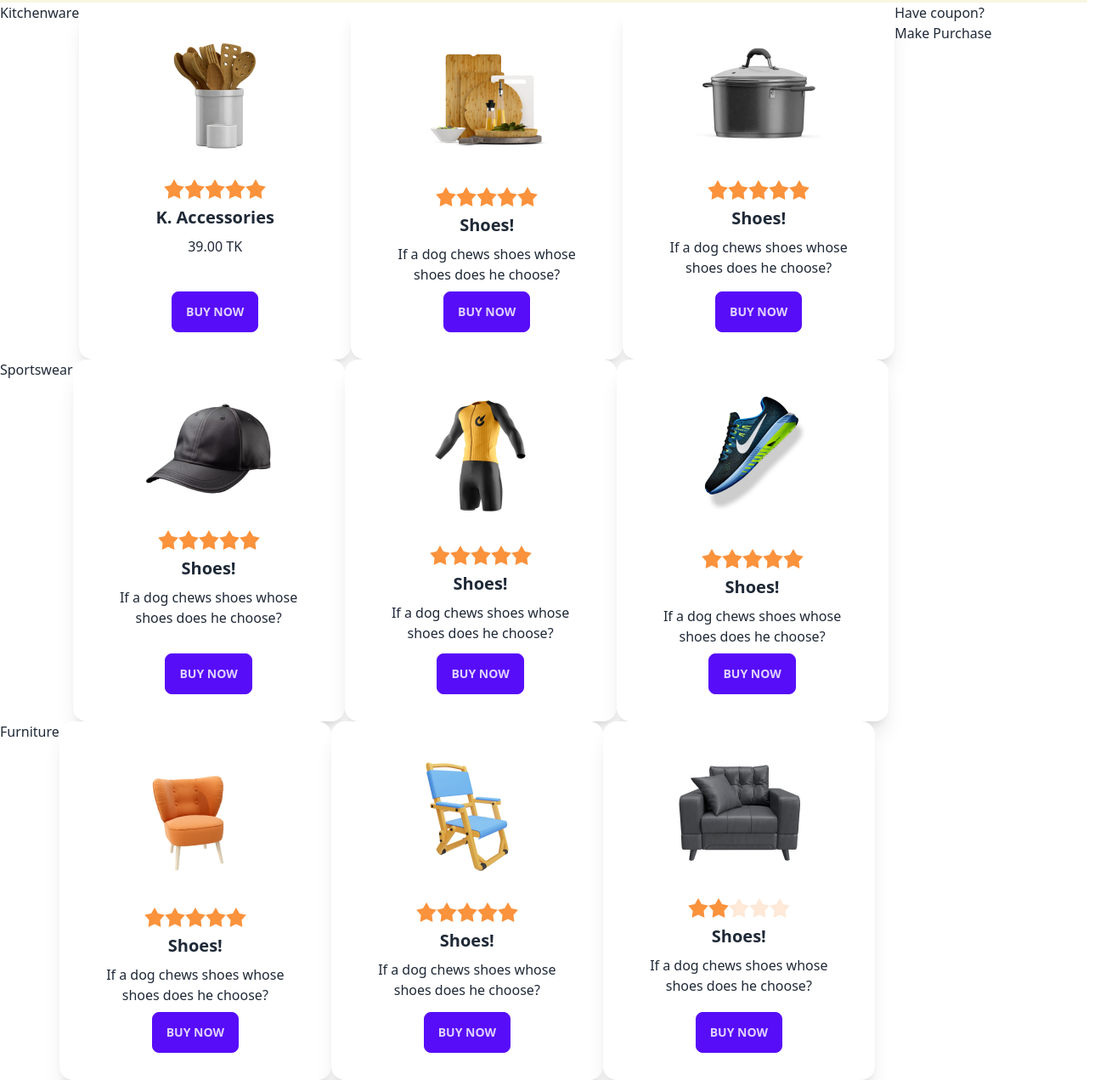
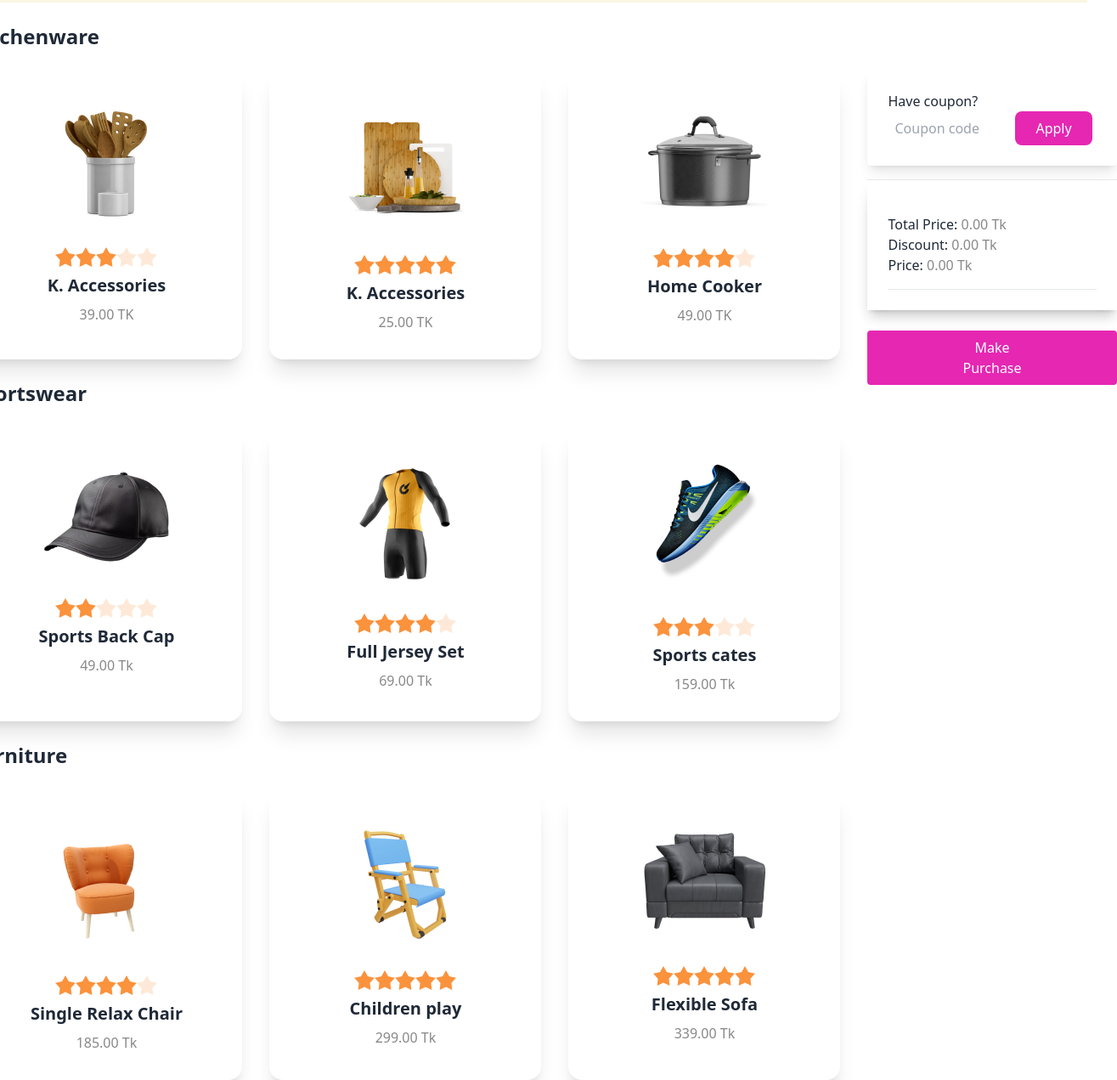
Before and after one commit to smhabib99-99/e-commerce-site, a plain HTML site: page index.html in a window 1280 px wide. Shown: the part 409-1680 px from the top of the page at 85% size, 1315 px wide, since content can reach past the window. Drawn offline with nearby package versions, Linux system fonts and the light colour scheme.

Commit message:
html and css part added

```diff
--- a/index.html
+++ b/index.html
@@ -4,22 +4,36 @@
 <head>
     <meta charset="UTF-8">
     <meta name="viewport" content="width=device-width, initial-scale=1.0">
+    <title>Document</title>
     <script src="https://cdn.tailwindcss.com"></script>
     <link href="https://cdn.jsdelivr.net/npm/daisyui@3.5.1/dist/full.css" rel="stylesheet" type="text/css" />
-    <title>Document</title>
+    <script>
+        tailwind.config = {
+          theme: {
+            extend: {
+              colors: {
+                'primary-color': '#E527B2;',
+                'secondary-color': '#11111180',
+              }
+            }
+          }
+        }
+      </script>
+
+
 </head>
 
 <body>
 
     <header>
-        <section class="banner flex bg-[#F9F6E2] align-middle mx-auto">
+        <section class="banner flex justify-center items-center bg-[#F9F6E2]">
             <div class="bannerFirstDiv mx-auto text-center align-middle p-16 items-center">
                 <p class="p-4 text-3xl">---SALE FEVER---</p>
-                <h2 class="text-6xl">Purchase TK 200 or <br> above & get <span class="text-[#E527B2]">20% off</span>
+                <h2 class="text-6xl">Purchase TK 200 or <br> above & get <span class="text-primary-color">20% off</span>
                 </h2>
                 <div class="flex p-4 pl-24">
                     <p class="p-4 text-2xl">Use Promo Code</p>
-                    <button class="text-2xl text-white rounded-xl p-4 bg-[#E527B2]">SELL200</button>
+                    <button class=" px-4 py-2 bg-primary-color rounded-lg text-white">SELL200</button>
                 </div>
             </div>
             <div class="bannerSecondDiv align-middle mx-auto">
@@ -29,10 +43,11 @@
     </header>
 
     <main>
-        <section class="flex mx-auto">
+        <section class="flex justify-center">
             <section>
-                <div class="flex">
-                    <h2 class="text-center">Kitchenware</h2>
+                <!-- kitchenware  -->
+                <h2 class="text-2xl font-semibold mt-6">Kitchenware</h2>
+                <div class="flex gap-8 mt-6">
                     <div class="card w-80 bg-base-100 shadow-xl">
                         <figure class="px-10 pt-10">
                             <img src="/images/prod1.png" alt="Shoes" class="rounded-xl" />
@@ -40,18 +55,15 @@
                         <div class="card-body items-center text-center">
 
                             <div class="rating">
-                                <input type="radio" name="rating-2" class="mask mask-star-2 bg-orange-400" />
-                                <input type="radio" name="rating-2" class="mask mask-star-2 bg-orange-400" />
-                                <input type="radio" name="rating-2" class="mask mask-star-2 bg-orange-400" checked />
-                                <input type="radio" name="rating-2" class="mask mask-star-2 bg-orange-400" />
-                                <input type="radio" name="rating-2" class="mask mask-star-2 bg-orange-400" />
+                                <input type="radio" name="rating-11" class="mask mask-star-2 bg-orange-400" />
+                                <input type="radio" name="rating-11" class="mask mask-star-2 bg-orange-400" />
+                                <input type="radio" name="rating-11" class="mask mask-star-2 bg-orange-400"  checked />
+                                <input type="radio" name="rating-11" class="mask mask-star-2 bg-orange-400" />
+                                <input type="radio" name="rating-11" class="mask mask-star-2 bg-orange-400" />
                             </div>
 
                             <h2 class="card-title">K. Accessories</h2>
-                            <p>39.00 TK</p>
-                            <div class="card-actions">
-                                <button class="btn btn-primary">Buy Now</button>
-                            </div>
+                            <p class="text-secondary-color">39.00 TK</p>
                         </div>
                     </div>
                     <div class="card w-80 bg-base-100 shadow-xl">
@@ -61,19 +73,16 @@
                         <div class="card-body items-center text-center">
 
                             <div class="rating">
-                                <input type="radio" name="rating-2" class="mask mask-star-2 bg-orange-400" />
-                                <input type="radio" name="rating-2" class="mask mask-star-2 bg-orange-400" checked/>
-                                <input type="radio" name="rating-2" class="mask mask-star-2 bg-orange-400" />
-                                <input type="radio" name="rating-2" class="mask mask-star-2 bg-orange-400" />
-                                <input type="radio" name="rating-2" class="mask mask-star-2 bg-orange-400" />
+                                <input type="radio" name="rating-12" class="mask mask-star-2 bg-orange-400" />
+                                <input type="radio" name="rating-12" class="mask mask-star-2 bg-orange-400" />
+                                <input type="radio" name="rating-12" class="mask mask-star-2 bg-orange-400" />
+                                <input type="radio" name="rating-12" class="mask mask-star-2 bg-orange-400" />
+                                <input type="radio" name="rating-12" class="mask mask-star-2 bg-orange-400" />
                             </div>
 
 
-                            <h2 class="card-title">Shoes!</h2>
-                            <p>If a dog chews shoes whose shoes does he choose?</p>
-                            <div class="card-actions">
-                                <button class="btn btn-primary">Buy Now</button>
-                            </div>
+                            <h2 class="card-title">K. Accessories</h2>
+                            <p class="text-secondary-color">25.00 TK</p>
                         </div>
                     </div>
                     <div class="card w-80 bg-base-100 shadow-xl">
@@ -86,25 +95,23 @@
 
 
                             <div class="rating">
-                                <input type="radio" name="rating-2" class="mask mask-star-2 bg-orange-400" />
-                                <input type="radio" name="rating-2" class="mask mask-star-2 bg-orange-400" />
-                                <input type="radio" name="rating-2" class="mask mask-star-2 bg-orange-400" />
-                                <input type="radio" name="rating-2" class="mask mask-star-2 bg-orange-400" checked />
-                                <input type="radio" name="rating-2" class="mask mask-star-2 bg-orange-400" />
+                                <input type="radio" name="rating-13" class="mask mask-star-2 bg-orange-400" />
+                                <input type="radio" name="rating-13" class="mask mask-star-2 bg-orange-400" />
+                                <input type="radio" name="rating-13" class="mask mask-star-2 bg-orange-400" />
+                                <input type="radio" name="rating-13" class="mask mask-star-2 bg-orange-400" checked/>
+                                <input type="radio" name="rating-13" class="mask mask-star-2 bg-orange-400" />
                             </div>
 
 
 
-                            <h2 class="card-title">Shoes!</h2>
-                            <p>If a dog chews shoes whose shoes does he choose?</p>
-                            <div class="card-actions">
-                                <button class="btn btn-primary">Buy Now</button>
-                            </div>
+                            <h2 class="card-title">Home Cooker</h2>
+                            <p class="text-secondary-color">49.00 TK</p>
                         </div>
                     </div>
                 </div>
-                <div class="flex">
-                    <h2 class="text-center">Sportswear</h2>
+                <!-- Sportswear  -->
+                <h2 class="text-2xl font-semibold mt-6">Sportswear</h2>
+                <div class="flex gap-8 mt-6">
                     <div class="card w-80 bg-base-100 shadow-xl">
                         <figure class="px-10 pt-10">
                             <img src="/images/prod4.png" alt="Shoes" class="rounded-xl" />
@@ -114,20 +121,17 @@
 
 
                             <div class="rating">
-                                <input type="radio" name="rating-2" class="mask mask-star-2 bg-orange-400" />
-                                <input type="radio" name="rating-2" class="mask mask-star-2 bg-orange-400" checked />
-                                <input type="radio" name="rating-2" class="mask mask-star-2 bg-orange-400" />
-                                <input type="radio" name="rating-2" class="mask mask-star-2 bg-orange-400" />
-                                <input type="radio" name="rating-2" class="mask mask-star-2 bg-orange-400" />
+                                <input type="radio" name="rating-14" class="mask mask-star-2 bg-orange-400" />
+                                <input type="radio" name="rating-14" class="mask mask-star-2 bg-orange-400" checked />
+                                <input type="radio" name="rating-14" class="mask mask-star-2 bg-orange-400" />
+                                <input type="radio" name="rating-14" class="mask mask-star-2 bg-orange-400" />
+                                <input type="radio" name="rating-14" class="mask mask-star-2 bg-orange-400" />
                             </div>
 
 
 
-                            <h2 class="card-title">Shoes!</h2>
-                            <p>If a dog chews shoes whose shoes does he choose?</p>
-                            <div class="card-actions">
-                                <button class="btn btn-primary">Buy Now</button>
-                            </div>
+                            <h2 class="card-title">Sports Back Cap</h2>
+                            <p  class="text-secondary-color">49.00 Tk</p>
                         </div>
                     </div>
                     <div class="card w-80 bg-base-100 shadow-xl">
@@ -138,19 +142,16 @@
 
 
                             <div class="rating">
-                                <input type="radio" name="rating-2" class="mask mask-star-2 bg-orange-400" />
-                                <input type="radio" name="rating-2" class="mask mask-star-2 bg-orange-400" />
-                                <input type="radio" name="rating-2" class="mask mask-star-2 bg-orange-400" />
-                                <input type="radio" name="rating-2" class="mask mask-star-2 bg-orange-400" checked />
-                                <input type="radio" name="rating-2" class="mask mask-star-2 bg-orange-400" />
+                                <input type="radio" name="rating-15" class="mask mask-star-2 bg-orange-400" />
+                                <input type="radio" name="rating-15" class="mask mask-star-2 bg-orange-400" />
+                                <input type="radio" name="rating-15" class="mask mask-star-2 bg-orange-400" />
+                                <input type="radio" name="rating-15" class="mask mask-star-2 bg-orange-400" checked />
+                                <input type="radio" name="rating-15" class="mask mask-star-2 bg-orange-400" />
                             </div>
 
 
-                            <h2 class="card-title">Shoes!</h2>
-                            <p>If a dog chews shoes whose shoes does he choose?</p>
-                            <div class="card-actions">
-                                <button class="btn btn-primary">Buy Now</button>
-                            </div>
+                            <h2 class="card-title">Full Jersey Set</h2>
+                            <p class="text-secondary-color">69.00 Tk</p>
                         </div>
                     </div>
                     <div class="card w-80 bg-base-100 shadow-xl">
@@ -163,42 +164,37 @@
 
 
                             <div class="rating">
-                                <input type="radio" name="rating-2" class="mask mask-star-2 bg-orange-400" />
-                                <input type="radio" name="rating-2" class="mask mask-star-2 bg-orange-400" checked />
-                                <input type="radio" name="rating-2" class="mask mask-star-2 bg-orange-400" />
-                                <input type="radio" name="rating-2" class="mask mask-star-2 bg-orange-400" />
-                                <input type="radio" name="rating-2" class="mask mask-star-2 bg-orange-400" />
+                                <input type="radio" name="rating-16" class="mask mask-star-2 bg-orange-400" />
+                                <input type="radio" name="rating-16" class="mask mask-star-2 bg-orange-400"  />
+                                <input type="radio" name="rating-16" class="mask mask-star-2 bg-orange-400" checked/>
+                                <input type="radio" name="rating-16" class="mask mask-star-2 bg-orange-400" />
+                                <input type="radio" name="rating-16" class="mask mask-star-2 bg-orange-400" />
                             </div>
 
 
 
-                            <h2 class="card-title">Shoes!</h2>
-                            <p>If a dog chews shoes whose shoes does he choose?</p>
-                            <div class="card-actions">
-                                <button class="btn btn-primary">Buy Now</button>
-                            </div>
+                            <h2 class="card-title">Sports cates</h2>
+                            <p class="text-secondary-color">159.00 Tk</p>
                         </div>
                     </div>
                 </div>
-                <div class="flex">
-                    <h2>Furniture</h2>
+                <!-- Furniture  -->
+                <h2 class="text-2xl font-semibold mt-6">Furniture</h2>
+                <div class="flex gap-8 mt-6">
                     <div class="card w-80 bg-base-100 shadow-xl">
                         <figure class="px-10 pt-10">
                             <img src="/images/prod7.png" alt="Shoes" class="rounded-xl" />
                         </figure>
                         <div class="card-body items-center text-center">
                             <div class="rating">
-                                <input type="radio" name="rating-2" class="mask mask-star-2 bg-orange-400" />
-                                <input type="radio" name="rating-2" class="mask mask-star-2 bg-orange-400" checked />
-                                <input type="radio" name="rating-2" class="mask mask-star-2 bg-orange-400" />
-                                <input type="radio" name="rating-2" class="mask mask-star-2 bg-orange-400" />
-                                <input type="radio" name="rating-2" class="mask mask-star-2 bg-orange-400" />
+                                <input type="radio" name="rating-17" class="mask mask-star-2 bg-orange-400" />
+                                <input type="radio" name="rating-17" class="mask mask-star-2 bg-orange-400" />
+                                <input type="radio" name="rating-17" class="mask mask-star-2 bg-orange-400" />
+                                <input type="radio" name="rating-17" class="mask mask-star-2 bg-orange-400" checked/>
+                                <input type="radio" name="rating-17" class="mask mask-star-2 bg-orange-400" />
                             </div>
-                            <h2 class="card-title">Shoes!</h2>
-                            <p>If a dog chews shoes whose shoes does he choose?</p>
-                            <div class="card-actions">
-                                <button class="btn btn-primary">Buy Now</button>
-                            </div>
+                            <h2 class="card-title">Single Relax Chair</h2>
+                            <p class="text-secondary-color">185.00 Tk</p>
                         </div>
                     </div>
                     <div class="card w-80 bg-base-100 shadow-xl">
@@ -207,17 +203,14 @@
                         </figure>
                         <div class="card-body items-center text-center">
                             <div class="rating">
-                                <input type="radio" name="rating-2" class="mask mask-star-2 bg-orange-400" />
-                                <input type="radio" name="rating-2" class="mask mask-star-2 bg-orange-400" checked />
-                                <input type="radio" name="rating-2" class="mask mask-star-2 bg-orange-400" />
-                                <input type="radio" name="rating-2" class="mask mask-star-2 bg-orange-400" />
-                                <input type="radio" name="rating-2" class="mask mask-star-2 bg-orange-400" />
+                                <input type="radio" name="rating-18" class="mask mask-star-2 bg-orange-400" checked/>
+                                <input type="radio" name="rating-18" class="mask mask-star-2 bg-orange-400" />
+                                <input type="radio" name="rating-18" class="mask mask-star-2 bg-orange-400" />
+                                <input type="radio" name="rating-18" class="mask mask-star-2 bg-orange-400" />
+                                <input type="radio" name="rating-18" class="mask mask-star-2 bg-orange-400" checked/>
                             </div>
-                            <h2 class="card-title">Shoes!</h2>
-                            <p>If a dog chews shoes whose shoes does he choose?</p>
-                            <div class="card-actions">
-                                <button class="btn btn-primary">Buy Now</button>
-                            </div>
+                            <h2 class="card-title">Children play</h2>
+                            <p class="text-secondary-color">299.00 Tk</p>
                         </div>
                     </div>
                     <div class="card w-80 bg-base-100 shadow-xl">
@@ -226,27 +219,41 @@
                         </figure>
                         <div class="card-body items-center text-center">
                             <div class="rating">
-                                <input type="radio" name="rating-2" class="mask mask-star-2 bg-orange-400" />
-                                <input type="radio" name="rating-2" class="mask mask-star-2 bg-orange-400" checked />
-                                <input type="radio" name="rating-2" class="mask mask-star-2 bg-orange-400" />
-                                <input type="radio" name="rating-2" class="mask mask-star-2 bg-orange-400" />
-                                <input type="radio" name="rating-2" class="mask mask-star-2 bg-orange-400" />
+                                <input type="radio" name="rating-19" class="mask mask-star-2 bg-orange-400" checked/>
+                                <input type="radio" name="rating-19" class="mask mask-star-2 bg-orange-400" />
+                                <input type="radio" name="rating-19" class="mask mask-star-2 bg-orange-400" />
+                                <input type="radio" name="rating-19" class="mask mask-star-2 bg-orange-400" />
+                                <input type="radio" name="rating-19" class="mask mask-star-2 bg-orange-400" checked/>
                             </div>
-                            <h2 class="card-title">Shoes!</h2>
-                            <p>If a dog chews shoes whose shoes does he choose?</p>
-                            <div class="card-actions">
-                                <button class="btn btn-primary">Buy Now</button>
-                            </div>
+                            <h2 class="card-title">Flexible Sofa</h2>
+                            <p  class="text-secondary-color">339.00 Tk</p>
                         </div>
                     </div>
                 </div>
             </section>
-            <section>
-                <div>Have coupon?</div>
+            <section class="mt-20 w-[340px] ml-8">
+                <div class="shadow-lg p-6 rounded">
+                    <div>Have coupon?</div>
+                <div class="flex">
+                    <input class="w-[150px] pl-2" type="text" name="" id="" placeholder="Coupon code">
+                    <button class="bg-primary-color px-6 py-2 rounded-lg text-white" disabled>Apply</button>
+                </div>
+                </div>
+                <div class="shadow-lg">
+                    <div class="container mt-4">
+
+                    </div>
+                    <hr>
+                    <div class="shadow-lg mt-4 p-6">
+                       <p>Total Price: <span class="text-secondary-color">0.00 </span> <span class="text-secondary-color">Tk</span></p>
+                       <p>Discount: <span class="text-secondary-color">0.00 </span> <span class="text-secondary-color">Tk</span></p>
+                       <p>Price: <span class="text-secondary-color">0.00 </span> <span class="text-secondary-color">Tk</span></p>
+                       <hr class="mt-4">
+
+                    </div>
+                </div>
                 <div>
-                    <div></div>
-                    <div></div>
-                    <button>Make Purchase</button>
+                    <button class="bg-primary-color px-28 py-2 rounded text-white mt-6" disabled>Make Purchase</button>
                 </div>
             </section>
         </section>
```
